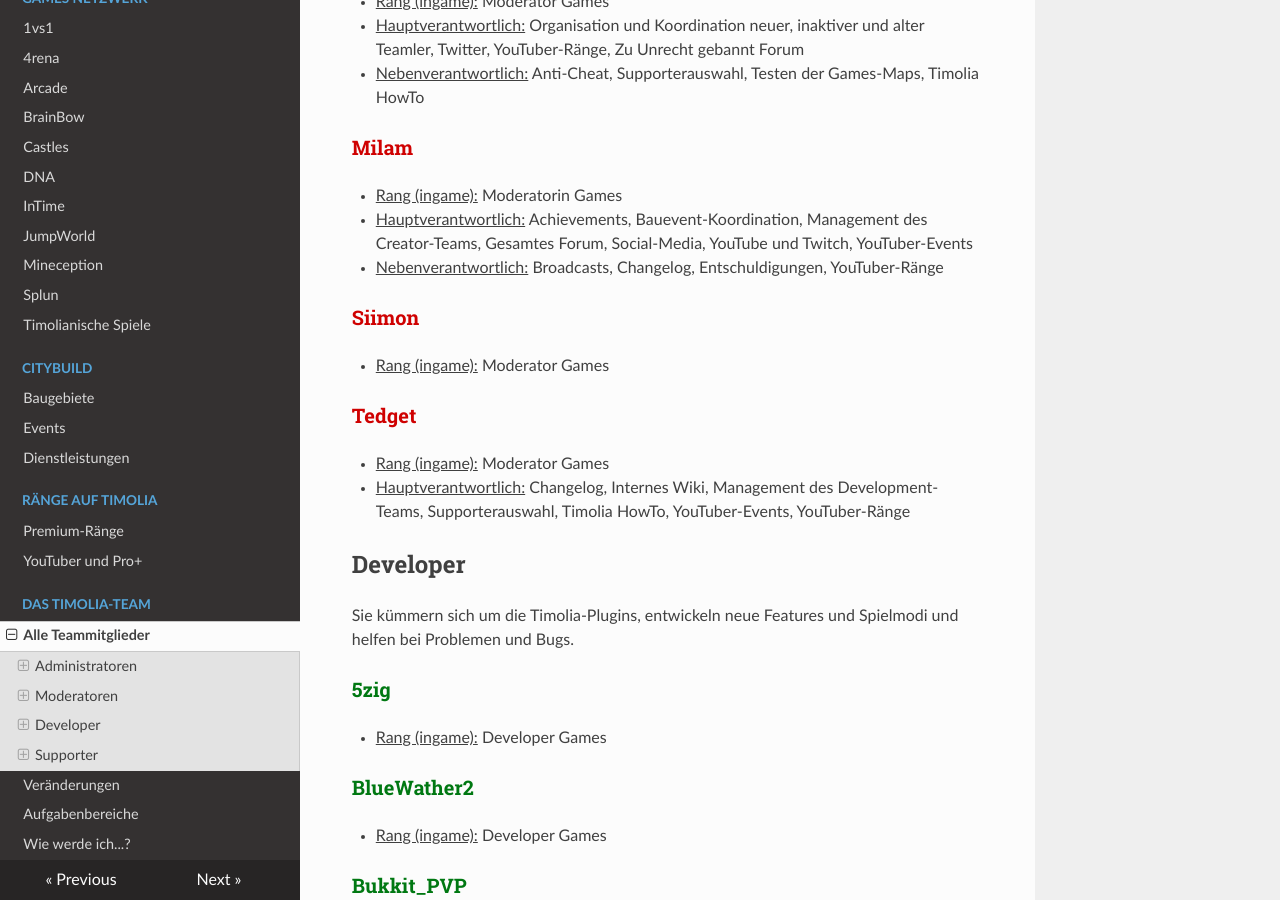
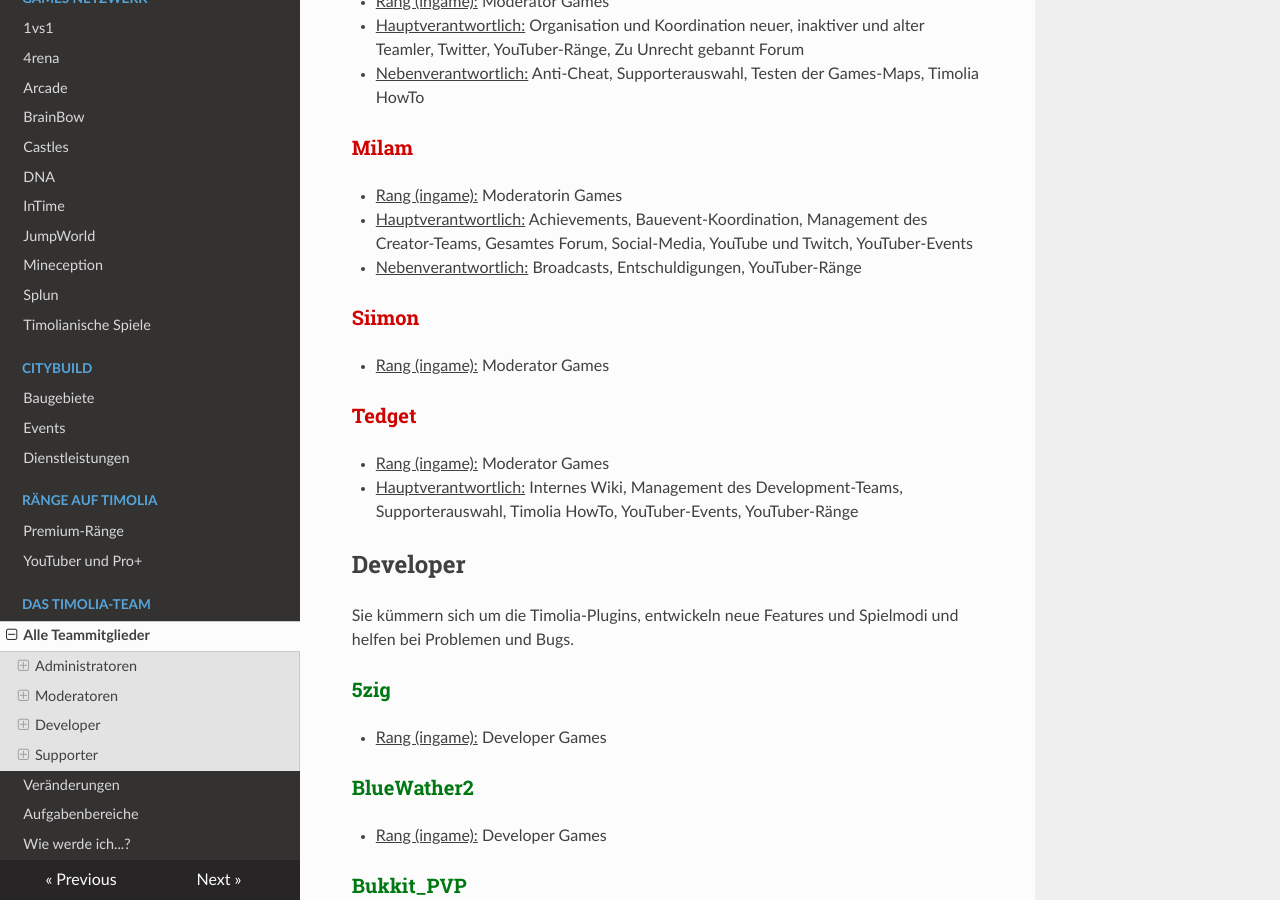
Before and after one commit to TimoliaDE/HowTo, an MkDocs documentation site: the page built from docs/team/members.md, in a window 1280 px wide and 900 px high, scrolled down 1886 px. Built offline with MkDocs 1.6.1, drawn with Linux system fonts in a browser that asks for light colours; nearby versions of some CDN libraries; old or Windows-style settings are respelled for this version of MkDocs; some of the changed text lies outside the part shown.

Commit message:
Update members.md

```diff
--- a/docs/team/members.md
+++ b/docs/team/members.md
@@ -9,7 +9,7 @@ Außerdem sind sie für die Website und den TeamSpeak-Server zuständig.
 
 ###<strong>Caelis</strong>
 - <u>Rang (ingame):</u> Administrator Games, CityBuild
-- <u>Hauptverantwortlich:</u> Changelog, Internes Wiki, Management des Development-Teams, Technische Leitung des Bauteams, YouTuber-Events
+- <u>Hauptverantwortlich:</u> Internes Wiki, Management des Development-Teams, Technische Leitung des Bauteams, YouTuber-Events
 - <u>Nebenverantwortlich:</u> Interne Webanwendung, Timolia-Plugins
 
 ###<strong>Edgxxar</span></strong>
@@ -61,14 +61,14 @@ Moderatoren kümmern sich um das reibungslose Spielererlebnis der verschiedenen
 ###<strong><span style="color:#CF0101">Milam</span></strong>
 - <u>Rang (ingame):</u> Moderatorin Games
 - <u>Hauptverantwortlich:</u> Achievements, Bauevent-Koordination, Management des Creator-Teams, Gesamtes Forum, Social-Media, YouTube und Twitch, YouTuber-Events
-- <u>Nebenverantwortlich:</u> Broadcasts, Changelog, Entschuldigungen, YouTuber-Ränge
+- <u>Nebenverantwortlich:</u> Broadcasts, Entschuldigungen, YouTuber-Ränge
 
 ###<strong><span style="color:#CF0101">Siimon</span></strong>
 - <u>Rang (ingame):</u> Moderator Games
 
 ### <strong><span style="color:#CF0101">Tedget</span></strong>
 - <u>Rang (ingame):</u> Moderator Games
-- <u>Hauptverantwortlich:</u> Changelog, Internes Wiki, Management des Development-Teams, Supporterauswahl, Timolia HowTo, YouTuber-Events, YouTuber-Ränge
+- <u>Hauptverantwortlich:</u> Internes Wiki, Management des Development-Teams, Supporterauswahl, Timolia HowTo, YouTuber-Events, YouTuber-Ränge
 
 
 ## Developer
@@ -184,7 +184,7 @@ Sie stehen für alle grundlegenden Fragen und Reports zur Verfügung und sind di
 ### <strong><span style="color:#E4D100">Juliaan</span></strong>
 - <u>Rang (ingame):</u> Supporter Games
 - <u>Hauptverantwortlich:</u> Feedback Forum, Off-Topic Forum, Vorstellungen Forum
-- <u>Nebenverantwortlich:</u> Changelog, Entschuldigungen, Fragen und Antworten Forum, Spieler melden Forum, Testen der Games-Maps, Twitter
+- <u>Nebenverantwortlich:</u> Entschuldigungen, Fragen und Antworten Forum, Spieler melden Forum, Testen der Games-Maps, Twitter
 
 ### <strong><span style="color:#E4D100">Julian_999999999</span></strong>
 - <u>Rang (ingame):</u> Supporter Games
@@ -242,7 +242,7 @@ Sie stehen für alle grundlegenden Fragen und Reports zur Verfügung und sind di
 ### <strong><span style="color:#E4D100">trojesatar</span></strong>
 - <u>Rang (ingame):</u> Supporter Games
 - <u>Hauptverantwortlich:</u> YouTube und Twitch
-- <u>Nebenverantwortlich:</u> Changelog, Fragen und Antworten Forum, Map-Einsendungen, Teamspeak
+- <u>Nebenverantwortlich:</u> Fragen und Antworten Forum, Map-Einsendungen, Teamspeak
 
 ### <strong><span style="color:#E4D100">xJu1ia</span></strong>
 - <u>Rang (ingame):</u> Supporterin Games
@@ -261,7 +261,7 @@ Außerdem sind sie für die Website und den TeamSpeak-Server zuständig.
 
 ###<strong>Caelis</strong>
 - <u>Rang (ingame):</u> Administrator Games, CityBuild
-- <u>Hauptverantwortlich:</u> Changelog, Internes Wiki, Management des Development-Teams, Technische Leitung des Bauteams, YouTuber-Events
+- <u>Hauptverantwortlich:</u> Internes Wiki, Management des Development-Teams, Technische Leitung des Bauteams, YouTuber-Events
 - <u>Nebenverantwortlich:</u> Interne Webanwendung, Timolia-Plugins
 
 ###<strong>Docmac</strong>
```
